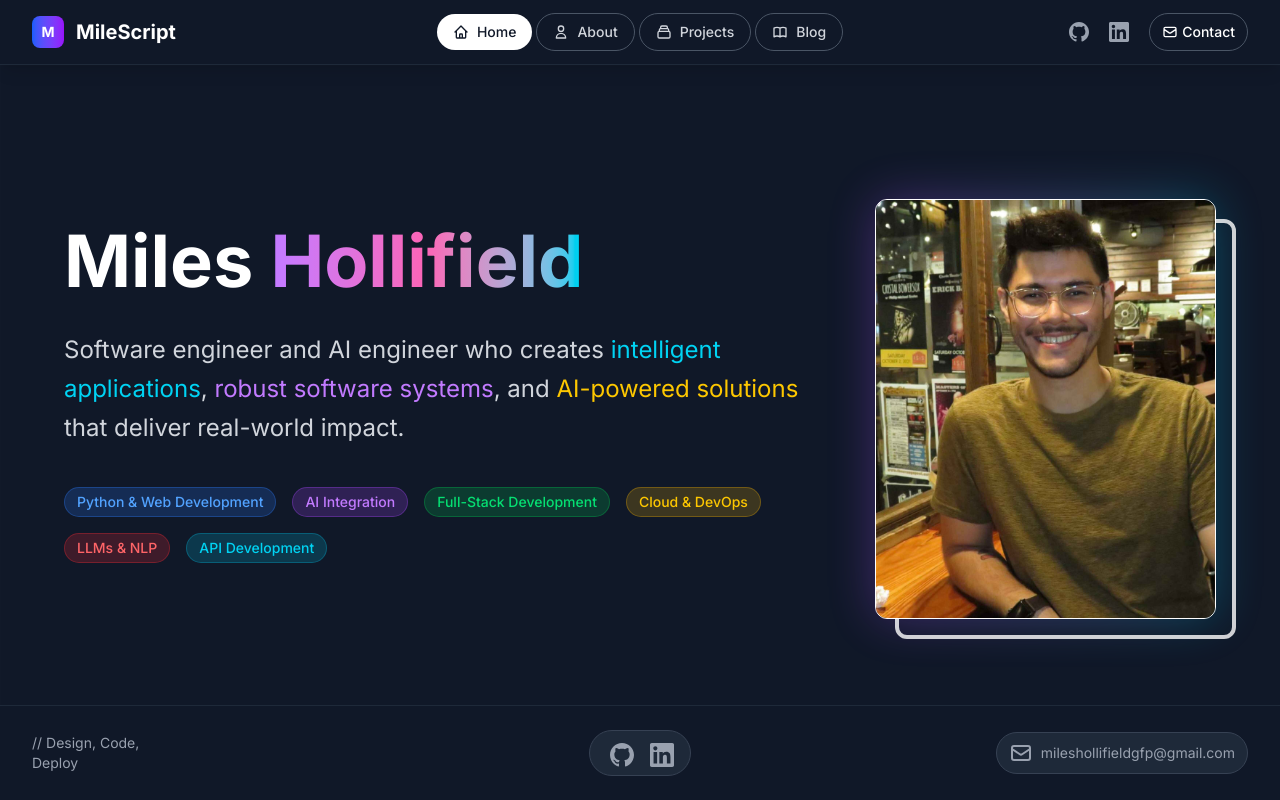
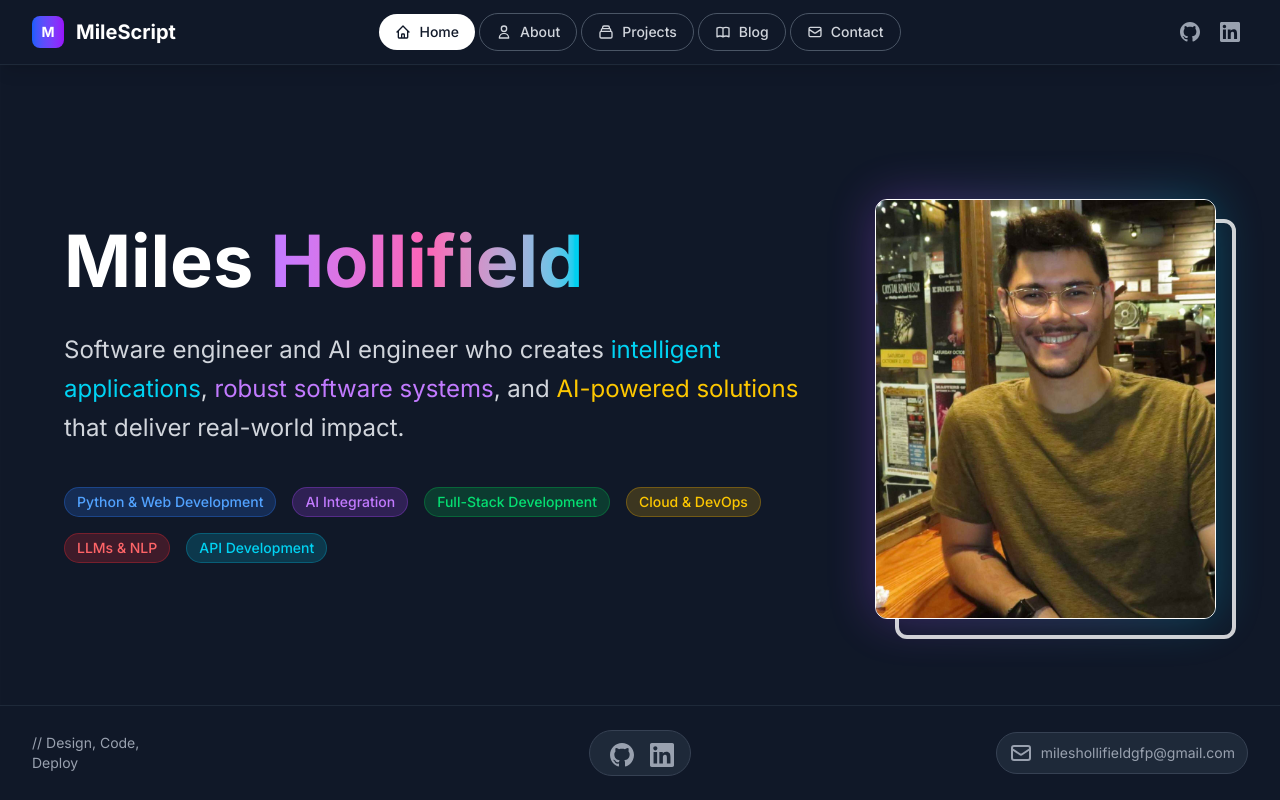
Before and after one commit to miles-hollifield/miles-portfolio-blog, a Next.js app: page / in a window 1280 px wide. Shown: the top 800 px of the page. Built offline with nearby package versions, Linux system fonts and the light colour scheme.

Commit message:
Add Contact link to navigation and update social icons layout for improved accessibility

```diff
--- a/src/app/components/Navigation.tsx
+++ b/src/app/components/Navigation.tsx
@@ -69,14 +69,18 @@ export function Navigation() {
               </svg>
               Blog
             </NavPill>
+            <NavPill href="/contact" active={isActive('/contact')}>
+              <svg className="w-4 h-4 mr-2" fill="none" stroke="currentColor" viewBox="0 0 24 24">
+                <path strokeLinecap="round" strokeLinejoin="round" strokeWidth={2} d="M3 8l7.89 5.26a2 2 0 002.22 0L21 8M5 19h14a2 2 0 002-2V7a2 2 0 00-2-2H5a2 2 0 00-2 2v10a2 2 0 002 2z" />
+              </svg>
+              Contact
+            </NavPill>
           </div>
 
-          {/* Right Side - Desktop Contact + Mobile Menu Button */}
+          {/* Right Side - Desktop Social Icons + Mobile Menu Button */}
           <div className="flex justify-end lg:justify-end">
-            {/* Desktop Contact */}
-            <div className="hidden lg:flex items-center space-x-3">
-              {/* Social Icons - Always visible */}
-              <div className="flex items-center space-x-1">
+            {/* Desktop Social Icons - Always visible */}
+            <div className="hidden lg:flex items-center space-x-1">
               <a
                 href="https://github.com/miles-hollifield"
                 target="_blank"
@@ -97,14 +101,6 @@ export function Navigation() {
                   <path d="M20.447 20.452h-3.554v-5.569c0-1.328-.027-3.037-1.852-3.037-1.853 0-2.136 1.445-2.136 2.939v5.667H9.351V9h3.414v1.561h.046c.477-.9 1.637-1.85 3.37-1.85 3.601 0 4.267 2.37 4.267 5.455v6.286zM5.337 7.433c-1.144 0-2.063-.926-2.063-2.065 0-1.138.92-2.063 2.063-2.063 1.14 0 2.064.925 2.064 2.063 0 1.139-.925 2.065-2.064 2.065zm1.782 13.019H3.555V9h3.564v11.452zM22.225 0H1.771C.792 0 0 .774 0 1.729v20.542C0 23.227.792 24 1.771 24h20.451C23.2 24 24 23.227 24 22.271V1.729C24 .774 23.2 0 22.222 0h.003z"/>
                 </svg>
               </a>
-              </div>
-
-              <Link href="/contact" className="inline-flex items-center px-3 py-2 bg-transparent border border-gray-600 text-white rounded-full font-medium hover:bg-gray-800 hover:border-gray-400 transition-all duration-300 text-sm">
-                <svg className="w-4 h-4 mr-1" fill="none" stroke="currentColor" viewBox="0 0 24 24">
-                  <path strokeLinecap="round" strokeLinejoin="round" strokeWidth={2} d="M3 8l7.89 5.26a2 2 0 002.22 0L21 8M5 19h14a2 2 0 002-2V7a2 2 0 00-2-2H5a2 2 0 00-2 2v10a2 2 0 002 2z" />
-                </svg>
-                Contact
-              </Link>
             </div>
 
             {/* Mobile menu button */}
```
Lines whose indentation alone changed are shown as unchanged.
